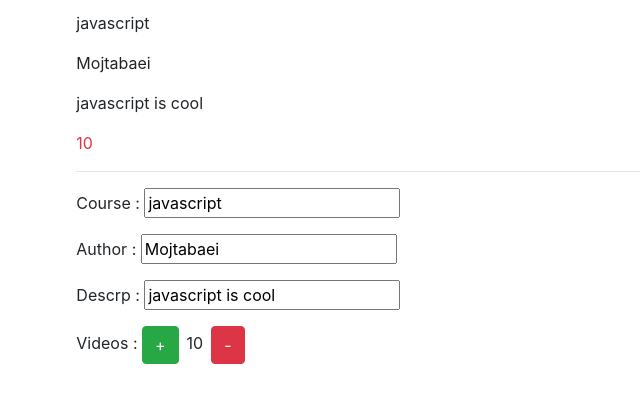
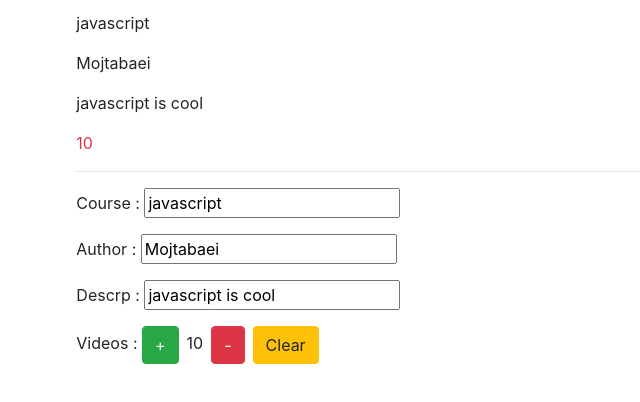
Before and after one commit to Alirezam58/vuejs-silisium-firstApp, a plain HTML site: page index.html in a window 1280 px wide. Shown: the part 86-488 px from the top of the page, without its empty margins (142-782 px from the left). Drawn offline with Linux system fonts and the light colour scheme.

Commit message:
second commit

```diff
--- a/index.html
+++ b/index.html
@@ -25,6 +25,7 @@
                     <button class="btn btn-success mr-2" @click="videos++">+</button>
                     <p style="display: inline;">{{videos}}</p>
                     <button class="btn btn-danger ml-2" @click="videos--">-</button>
+                    <button class="btn btn-warning ml-2" @click="videos=''">Clear</button>
                 </p>
             </div>
         </div>
```
